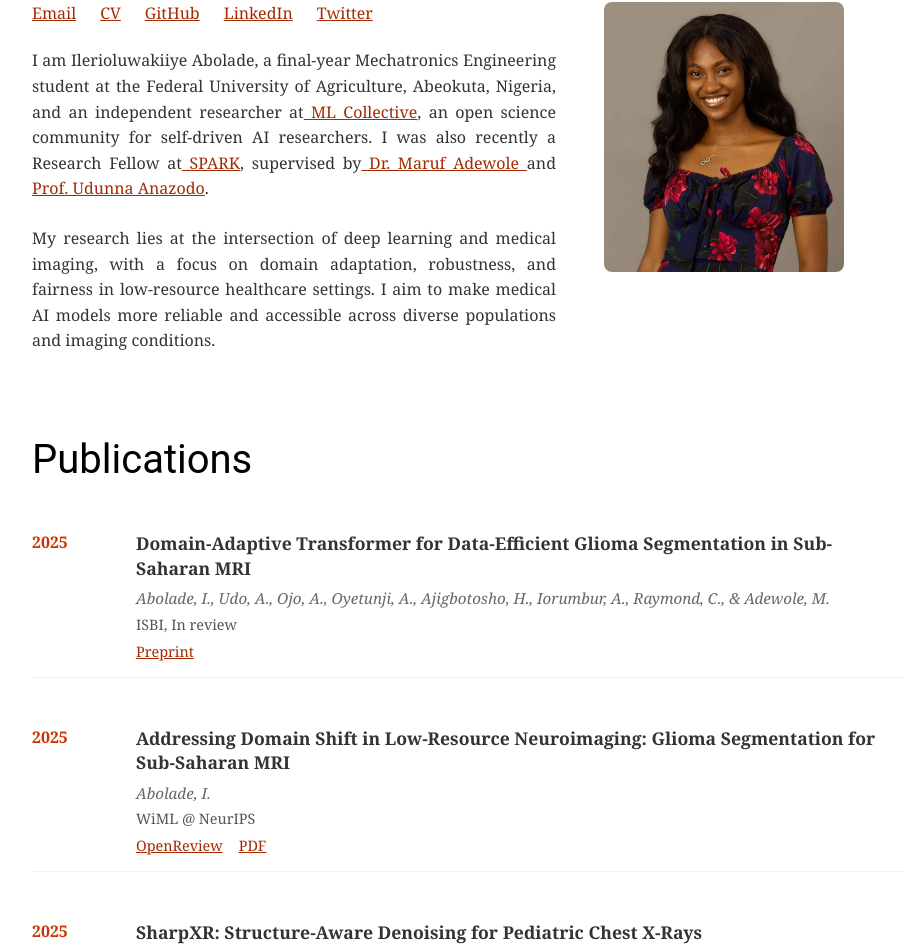
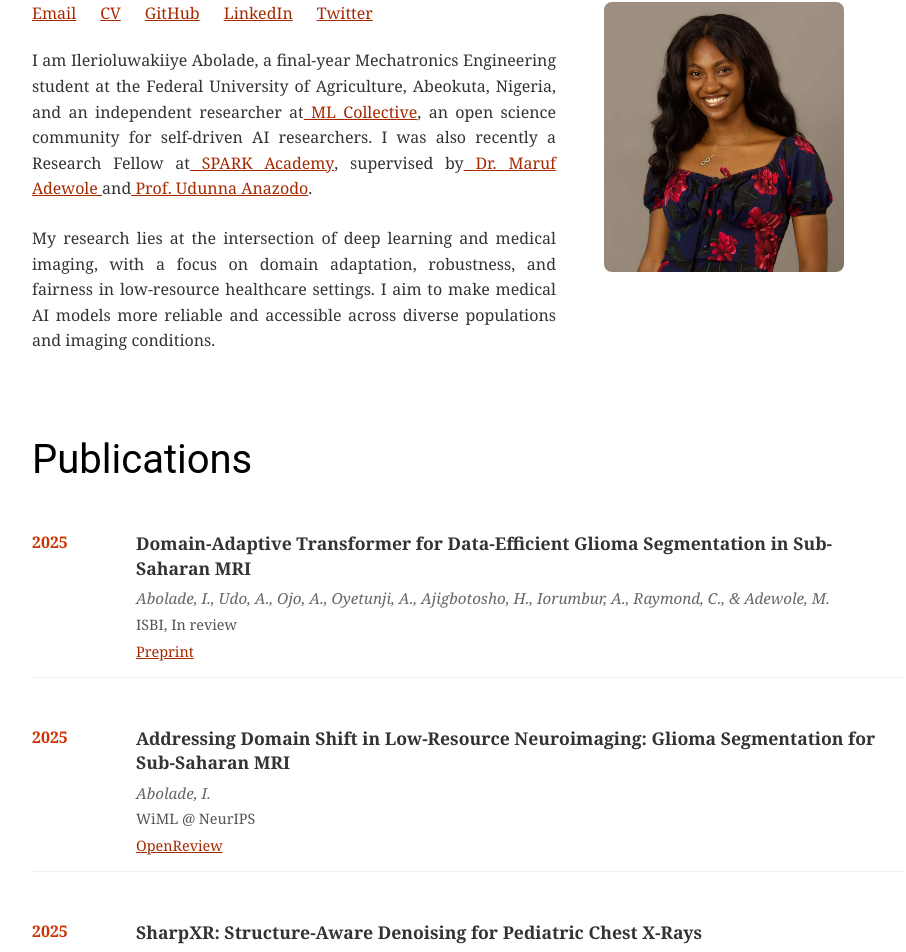
Before and after one commit to ileri-oluwa-kiiye/ileri-oluwa-kiiye.github.io, a React (Vite) app: page / in a window 1280 px wide. Shown: the part 210-1162 px from the top of the page, without its empty margins (172-1078 px from the left). Built offline with nearby package versions, Linux system fonts and the light colour scheme.

Commit message:
comments

```diff
--- a/src/comp/LandingPage/hero.jsx
+++ b/src/comp/LandingPage/hero.jsx
@@ -21,7 +21,7 @@
             <a href="https://mlcollective.org" target="_blank" rel="noopener noreferrer"> ML Collective</a>,
             an open science community for self-driven AI researchers.
             I was also recently a Research Fellow at
-            <a href="https://event.fourwaves.com/spark/pages" target="_blank" rel="noopener noreferrer"> SPARK</a>,
+            <a href="https://event.fourwaves.com/spark/pages" target="_blank" rel="noopener noreferrer"> SPARK Academy</a>,
              supervised by
              <a href="https://www.med.upenn.edu/globalhealth/maruf-adewole-phd.html" target="_blank" rel="noopener noreferrer"> Dr. Maruf Adewole </a>
              and
--- a/src/comp/LandingPage/papers.jsx
+++ b/src/comp/LandingPage/papers.jsx
@@ -25,10 +25,6 @@
       {
         text: "OpenReview",
         url: "https://openreview.net/forum?id=4VzB93HogD"
-      },
-      {
-        text: "PDF",
-        url: "https://openreview.net/pdf?id=4VzB93HogD"
       }
     ]
   },
```
